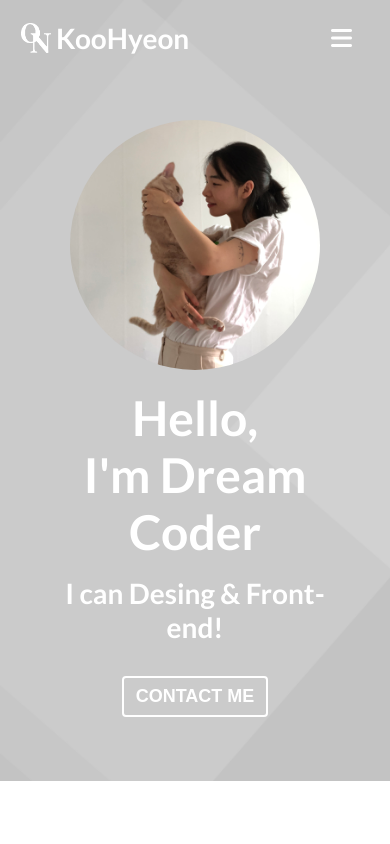
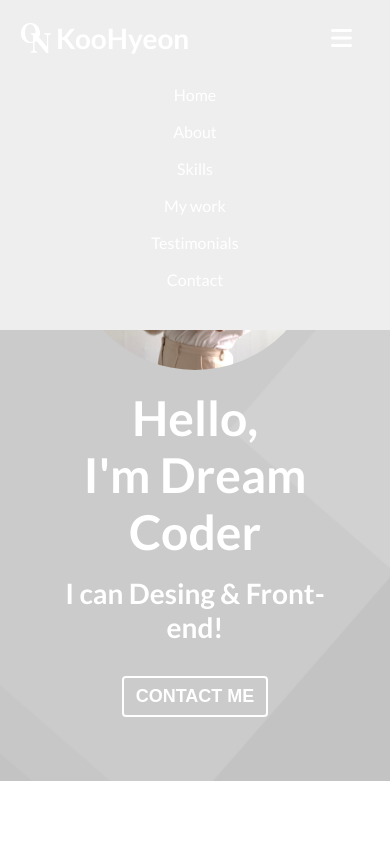
Before and after one commit to KooHyeon/JS_portfolioClone, a plain HTML site: page index.html in a window 390 px wide. Both pictures are taken after a click on the button 341 px from the left and 39 px from the top of the page. Shown: the top 844 px of the page. Drawn offline with Linux system fonts and the light colour scheme.

Commit message:
JS: navbar menu toggle

```diff
--- a/main.js
+++ b/main.js
@@ -20,6 +20,7 @@ navbarMenu.addEventListener('click', (event) => {
     if (link == null) {
         return;
     }
+    navbarMenu.classList.remove('open');
     scrollIntoView(link)
 });
 
@@ -79,6 +80,12 @@ workBtnContainer.addEventListener('click', (e) => {
     }, 300);
 });
 
+// Navbar toggle button for small scree
+const navbarToggleBtn = document.querySelector('.navbar__toggle-btn');
+navbarToggleBtn.addEventListener('click', () => {
+    navbarMenu.classList.toggle('open');
+})
+
 
 function scrollIntoView(selector) {
     const scrollTo = document.querySelector(selector);
--- a/style.css
+++ b/style.css
@@ -539,6 +539,11 @@ p{
   #navbar {
     flex-direction: column;
     align-items: flex-start;
+    background-color: var(--color-light-white);
+  }
+
+  #navbar.navbar-dark {
+    padding: 16px;
   }
 
   .navbar__menu {
@@ -546,6 +551,13 @@ p{
     text-align: center;
     width: 100%;
     display: none;
+  }
+
+  .navbar__menu.open {
+    flex-direction: column;
+    text-align: center;
+    width: 100%;
+    display: block;
   }
 
   .about__majors {
```
